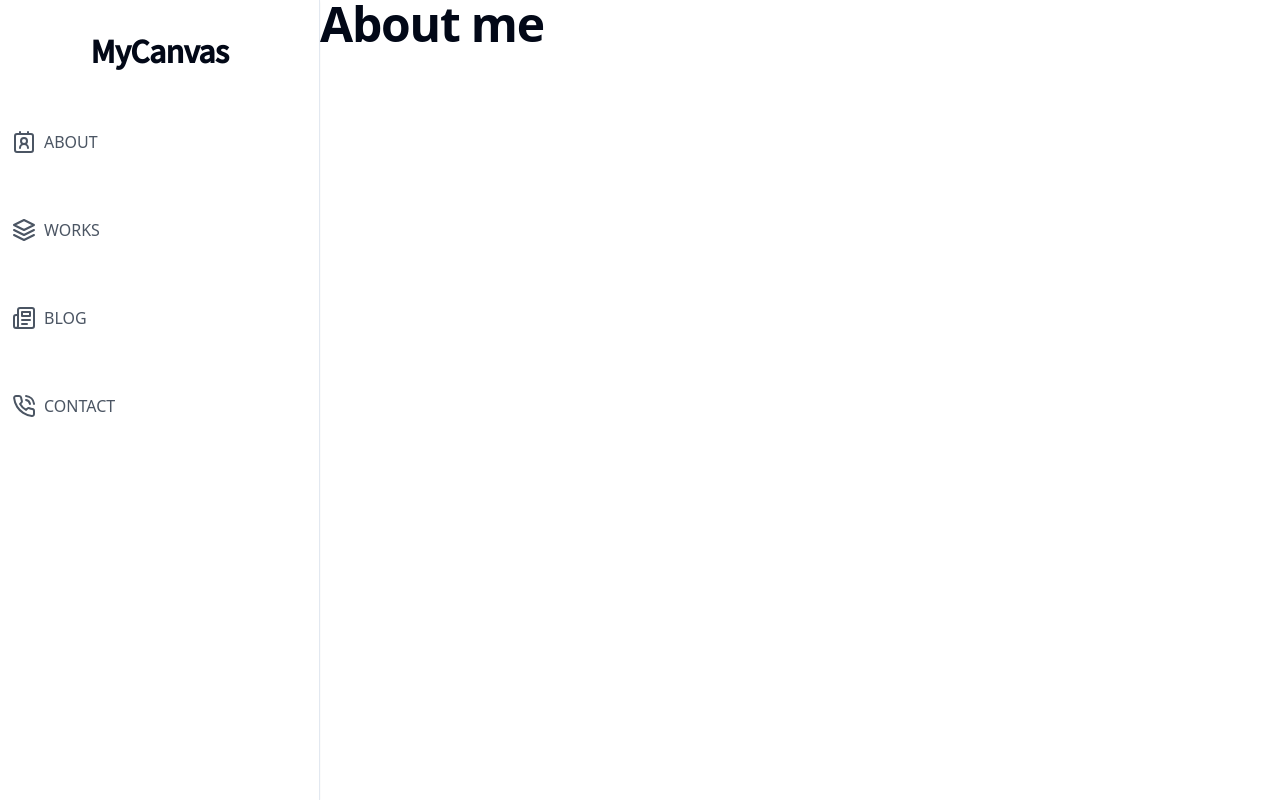
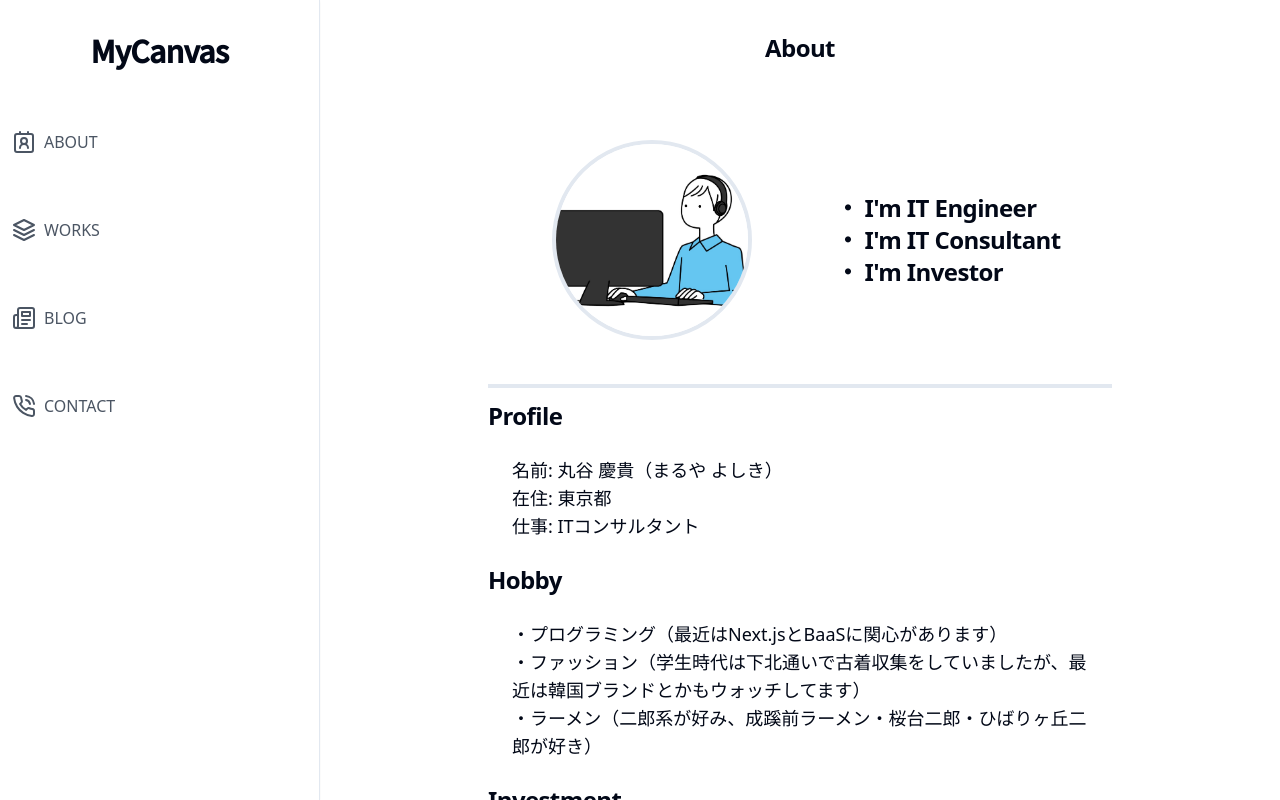
Before and after one commit to yoshiki-maruya/MyPortfolio, a Next.js app: page /about in a window 1280 px wide. Built offline with nearby package versions, Linux system fonts and the light colour scheme.

Commit message:
[feature] created about page!

```diff
--- a/src/app/about/page.tsx
+++ b/src/app/about/page.tsx
@@ -1,5 +1,27 @@
+import AboutCard from "@/components/AboutCard"
+import HomeAbout from "@/components/HomeAbout"
+
 export default function About() {
   return (
-    <h1>About me</h1>
+    <div className="mx-auto max-w-2xl px-6 py-8">
+      <h1 className="mb-8 text-center text-2xl font-black">About</h1>
+      <HomeAbout />
+      <div className="border-2"></div>
+      <AboutCard title="Profile">
+        名前: 丸谷 慶貴（まるや よしき）<br />
+        在住: 東京都<br />
+        仕事: ITコンサルタント
+      </AboutCard>
+      <AboutCard title="Hobby">
+        ・プログラミング（最近はNext.jsとBaaSに関心があります）<br />
+        ・ファッション（学生時代は下北通いで古着収集をしていましたが、最近は韓国ブランドとかもウォッチしてます）<br />
+        ・ラーメン（二郎系が好み、成蹊前ラーメン・桜台二郎・ひばりヶ丘二郎が好き）
+      </AboutCard>
+      <AboutCard title="Investment">
+        個別株（国内株、米国株）、投信がメイン<br />
+        VYMをつみニーとは別で積立ている（2年くらい）が、期待していた感じではないなぁというのが最近の悩み。乗り換えるなら別ETFに乗り換えるなら何が良いかね〜<br />
+        個別株は商社株と銀行株がポートフォリオのメインになっている。2023年は彼らにかなり稼がせてもらったので感謝！
+      </AboutCard>
+    </div>
   )
 }
--- /dev/null
+++ b/src/components/AboutCard.tsx
@@ -0,0 +1,22 @@
+import { ReactNode } from "react"
+
+export type IAboutCard = {
+	title: string,
+	children: ReactNode,
+}
+
+const AboutCard: React.FC<IAboutCard> = ({
+	title,
+	children
+}) => {
+	return (
+		<div className="py-3">
+			<h3>{title}</h3>
+			<p className="mx-auto max-w-xl text-lg">
+				{children}
+			</p>
+		</div>
+	);
+}
+
+export default AboutCard;
```
